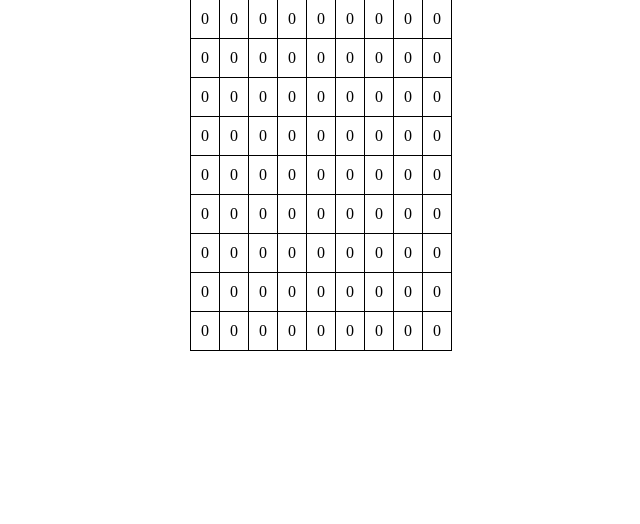
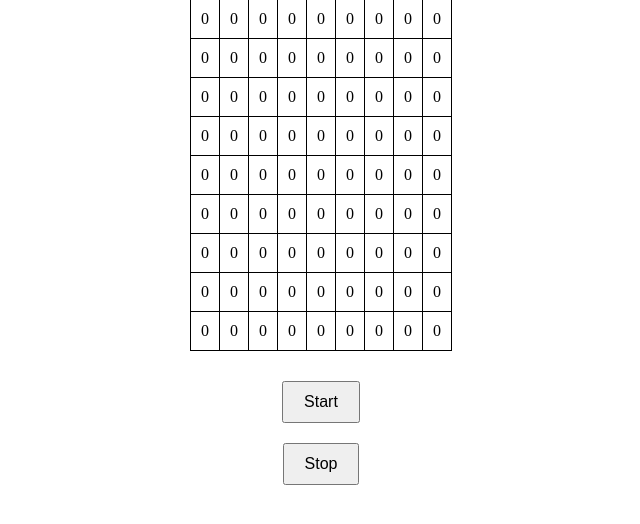
Before and after one commit to tpII/2024-A4-QLEARNING-ESP32, a Django app: page / in a window 1280 px wide. Shown: the part 81-605 px from the top of the page, without its empty margins (319-959 px from the left). Run offline with Django 5.2, Linux system fonts and the light colour scheme.

Commit message:
Agregados botones de start y stop al servidor

```diff
--- a/ServidorDjango/ServidorWeb/myapp/templates/matriz.html
+++ b/ServidorDjango/ServidorWeb/myapp/templates/matriz.html
@@ -13,6 +13,15 @@
             border: 1px solid #000;
             padding: 10px;
             text-align: center;
+        }
+        .buttons {
+            text-align: center;
+            margin: 20px;
+        }
+        button {
+            padding: 10px 20px;
+            font-size: 16px;
+            margin: 10px;
         }
     </style>
 </head>
@@ -31,5 +40,16 @@
     {% else %}
         <p>No se ha recibido ninguna matriz aún.</p>
     {% endif %}
+
+    <div class="buttons">
+        <form action="/start/" method="post">
+            {% csrf_token %}
+            <button type="submit">Start</button>
+        </form>
+        <form action="/stop/" method="post">
+            {% csrf_token %}
+            <button type="submit">Stop</button>
+        </form>
+    </div>
 </body>
 </html>
--- a/ServidorDjango/ServidorWeb/myapp/urls.py
+++ b/ServidorDjango/ServidorWeb/myapp/urls.py
@@ -4,5 +4,8 @@ from . import views #Desde la carpeta actual '.' importar views
 urlpatterns=[
     path('', views.mostrar_matriz, name='mostrar_matriz'),#Ruta principal, localhost:8000
     path('about/', views.about),
-    path('api/recibir_dato/', views.recibir_dato, name='recibir_dato')
+    path('api/recibir_dato/', views.recibir_dato, name='recibir_dato'),
+    path('start/', views.start_button, name='start_button'),
+    path('stop/', views.stop_button, name='stop_button'),
+    path('get_start_state/', views.get_start_state, name='get_start_state'),
 ]
--- a/ServidorDjango/ServidorWeb/myapp/views.py
+++ b/ServidorDjango/ServidorWeb/myapp/views.py
@@ -6,6 +6,11 @@ from . models import datosCrawler
 from django.core.cache import cache
 # Create your views here.
 #Lo que se envía al cliente
+
+
+# Variable global para el estado
+start = False  # Inicialmente apagado
+
 
 matriz = [[0 for _ in range(9)] for _ in range(9)]  # Matriz 9x9 llena de ceros
 
@@ -34,3 +39,26 @@ def recibir_dato(request):
             return JsonResponse({'status': 'error', 'mensaje': 'JSON inválido'}, status=400)
     else:
         return JsonResponse({'status': 'error', 'mensaje': 'Solo acepta POST requests'}, status=405)
+
+# Vista para manejar el botón Start
+@csrf_exempt
+def start_button(request):
+    global start
+    if request.method == 'POST':
+        start = True
+        return JsonResponse({'status': 'success', 'message': 'Start activated', 'start': start})
+    return JsonResponse({'status': 'error', 'message': 'Invalid request'}, status=405)
+
+# Vista para manejar el botón Stop
+@csrf_exempt
+def stop_button(request):
+    global start
+    if request.method == 'POST':
+        start = False
+        return JsonResponse({'status': 'success', 'message': 'Stop activated', 'start': start})
+    return JsonResponse({'status': 'error', 'message': 'Invalid request'}, status=405)
+
+# Método GET para consultar el estado de "start"
+def get_start_state(request):
+    global start
+    return JsonResponse({'start': start})
```
